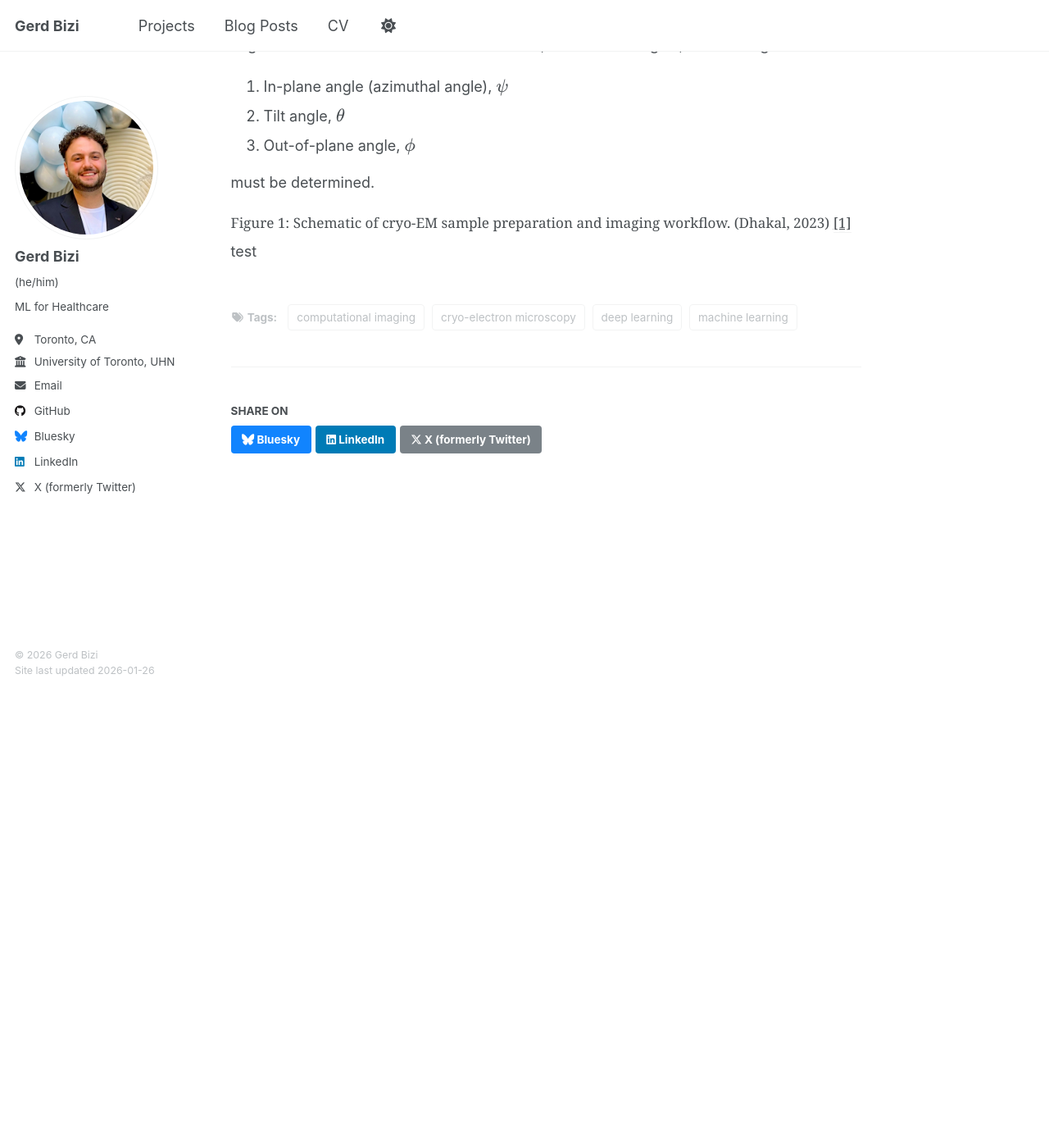
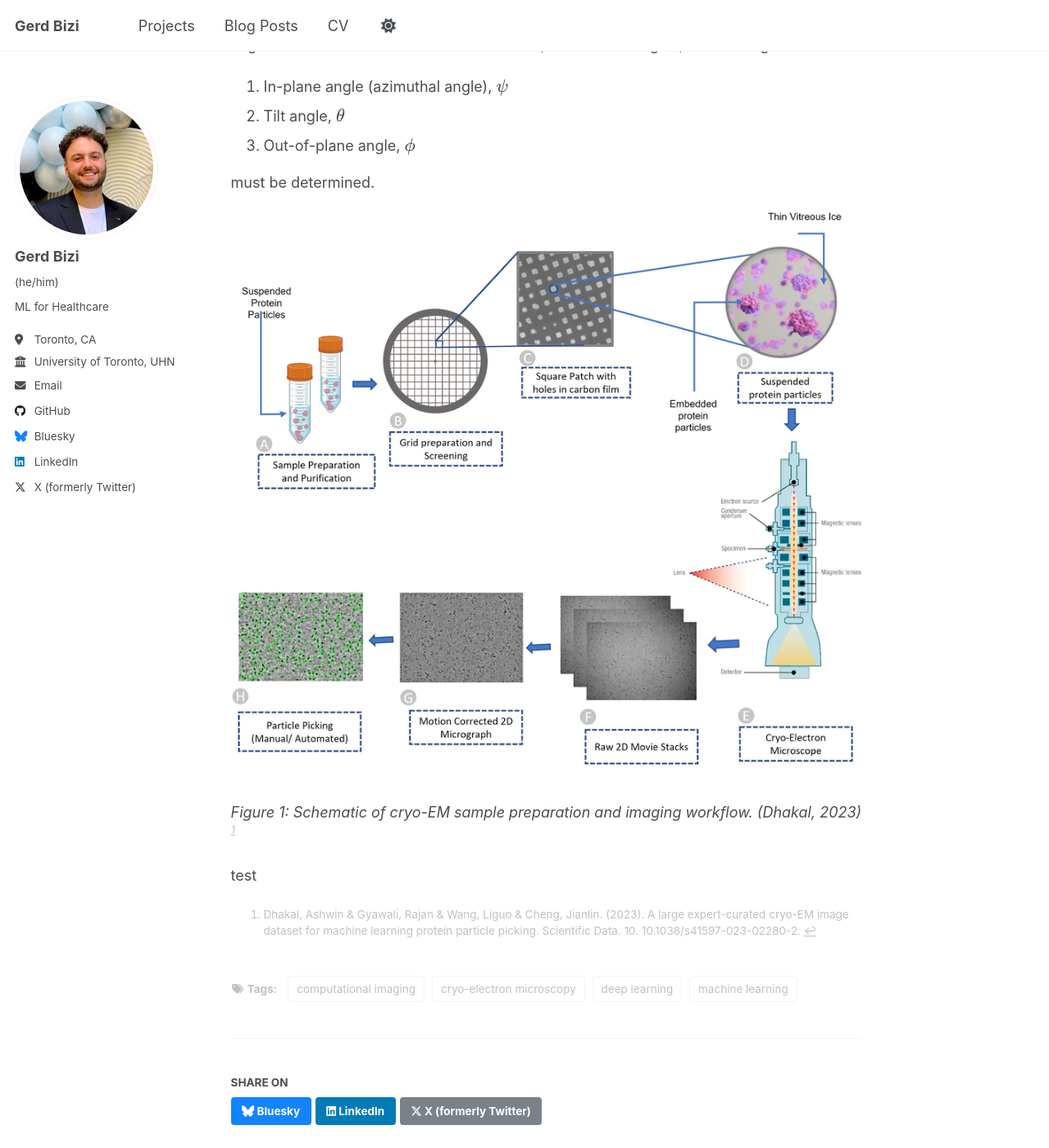
Before and after one commit to gerd-bizi/gerd-bizi.github.io, a Jekyll site: the page built from _projects/20250421-000-sr-thesis.md, in a window 1280 px wide and 1400 px high, scrolled down 735 px. Shown: the whole window at 82% size. Built offline with Jekyll 4.4.1, drawn with Linux system fonts in a browser that asks for light colours; before the commit the page ends 1580 px from its top, so only the background shows below that.

Commit message:
try again

```diff
--- a/_projects/20250421-000-sr-thesis.md
+++ b/_projects/20250421-000-sr-thesis.md
@@ -26,9 +26,8 @@ Electron cryo-microscopy, or cryo-EM, is a technique used for the determination
 
 must be determined.
 
-<figcaption style="font-size:0.95em; margin-top:0.5em;">
-  Figure 1: Schematic of cryo-EM sample preparation and imaging workflow. (Dhakal, 2023) <a href="#dhakal2023">[1]</a>
-</figcaption>
+![Cryo-EM Preparation](/images/cryo-em/cryoem_prep.png)
+*Figure 1: Schematic of cryo-EM sample preparation and imaging workflow. (Dhakal, 2023) [^1]*
 
 test
 
```
